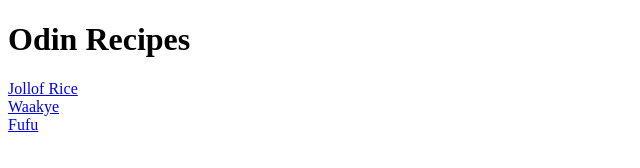
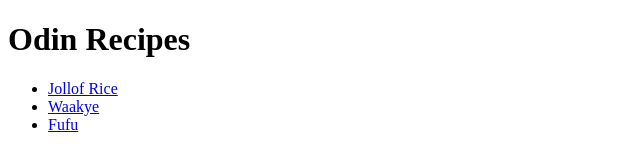
Before and after one commit to SoloGudLyf/odin-recipes, a plain HTML site: page index.html in a window 1280 px wide. Shown: the whole page, without its empty margins (0-640 px from the left). Drawn offline with Linux system fonts and the light colour scheme.

Commit message:
fix: organise recipe links in a list
for a more structured links and clarity.

```diff
--- a/index.html
+++ b/index.html
@@ -7,10 +7,10 @@
   </head>
   <body>
     <h1>Odin Recipes</h1>
-    <a href="recipes/jollof-rice.html">Jollof Rice</a>
-    <br />
-    <a href="recipes/waakye.html">Waakye</a>
-    <br />
-    <a href="recipes/fufu.html">Fufu</a>
+    <ul>
+      <li><a href="recipes/jollof-rice.html">Jollof Rice</a></li>
+      <li><a href="recipes/waakye.html">Waakye</a></li>
+      <li><a href="recipes/fufu.html">Fufu</a></li>
+    </ul>
   </body>
 </html>
```
